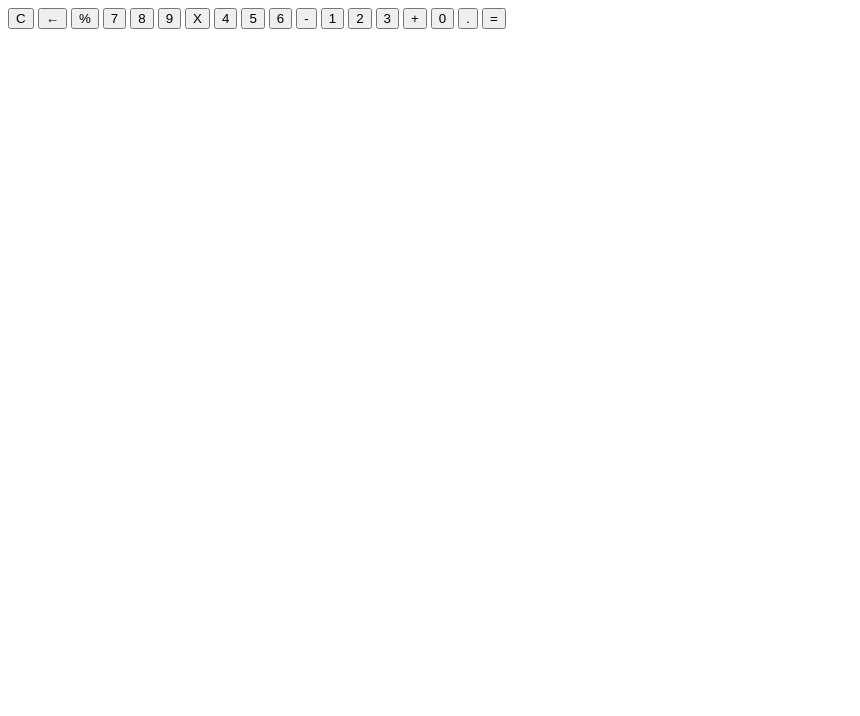
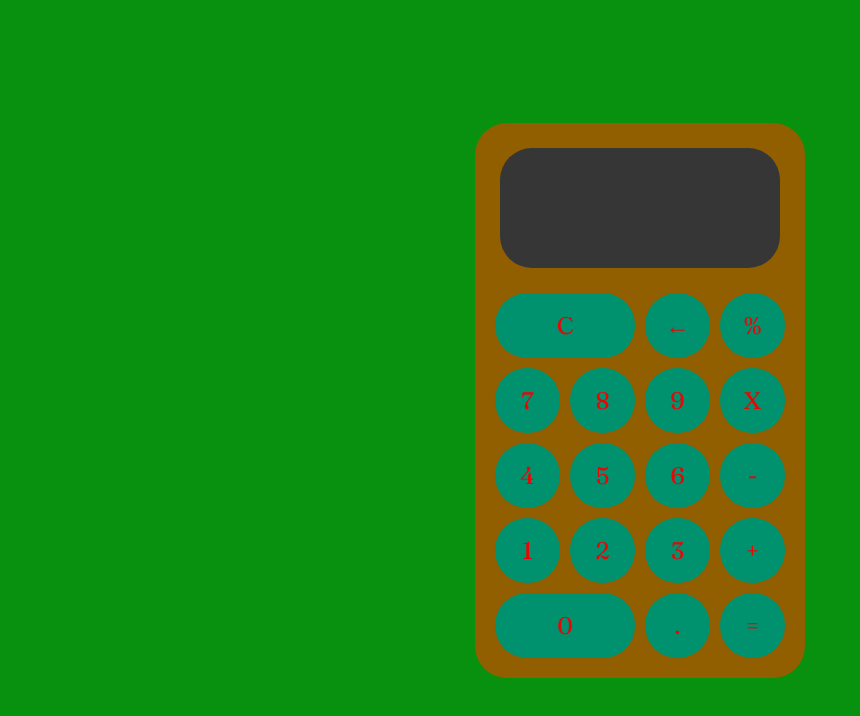
Before and after one commit to juanescu02/Practico2, a plain HTML site: page index.html in a window 1280 px wide. Shown: the whole page, without its empty margins (0-860 px from the left). Drawn offline with Linux system fonts and the light colour scheme.

Commit message:
Descripción de los cambios realizados

```diff
--- a/index.html
+++ b/index.html
@@ -5,18 +5,18 @@
     <meta name="viewport" content="width=device-width, initial-scale=1.0">
     <title>Calculadora</title>
     <link href="https://fonts.googleapis.com/css2?family=Fraunces&display=swap" rel="stylesheet">
-    <link href="index.css" rel="stylesheet" />
+    <link href="styles.css" rel="stylesheet" />
 
 </head>
 <body>
-    <div class="container">
+    <div class="contenedor">
         <div class="calculadora">
             <div class="display">
                 <div id="valor-anterior"></div>
                 <div id="valor-actual"></div>
             </div>
-            <button class="col-2" onclick="display.borrarTodo()">C</button>
-            <button onclick="display.borrar()">&larr;</button>
+            <button class="col-2" >C</button>
+            <button > &larr; </button>
             <button class="operador" value="dividir">%</button>
             <button class="numero">7</button>
             <button class="numero">8</button>
--- a/styles.css
+++ b/styles.css
@@ -4,7 +4,7 @@
     color: #ec0404;
 }
 
-body { box-shadow: 5px 5px 10px -3px #00000040, -5px -5px 15px 3px #00ffc11f;
+body {
     margin: 0;
     background-color: #08910f;
 }
@@ -19,8 +19,8 @@ body { box-shadow: 5px 5px 10px -3px #00000040, -5px -5px 15px 3px #00ffc11f;
 .calculadora {
     display: grid;
     grid-template-columns: repeat(4, 75px);
-    grid-template-rows: 160px repeat(5, 75px);
-    background-color: #00916e;
+    grid-template-rows: 150px repeat(5, 75px);
+    background-color: #915e00;
     padding: 15px;
     border-radius: 32px;
 
@@ -38,7 +38,7 @@ button {
 }
 
 button:active {
-    background-color: #006f54;
+    background-color: #2c2492;
 }
 
 button:focus {
```
